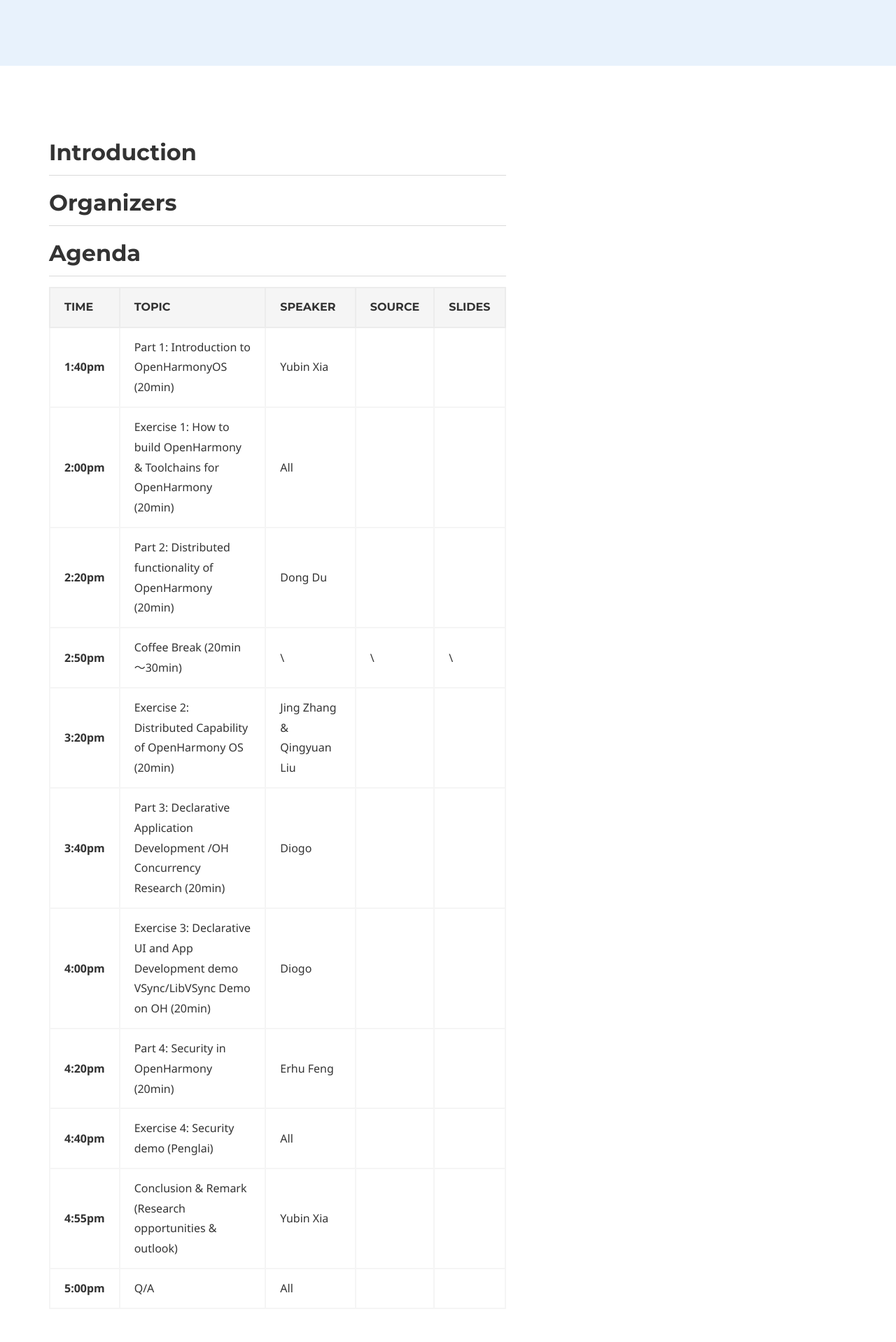
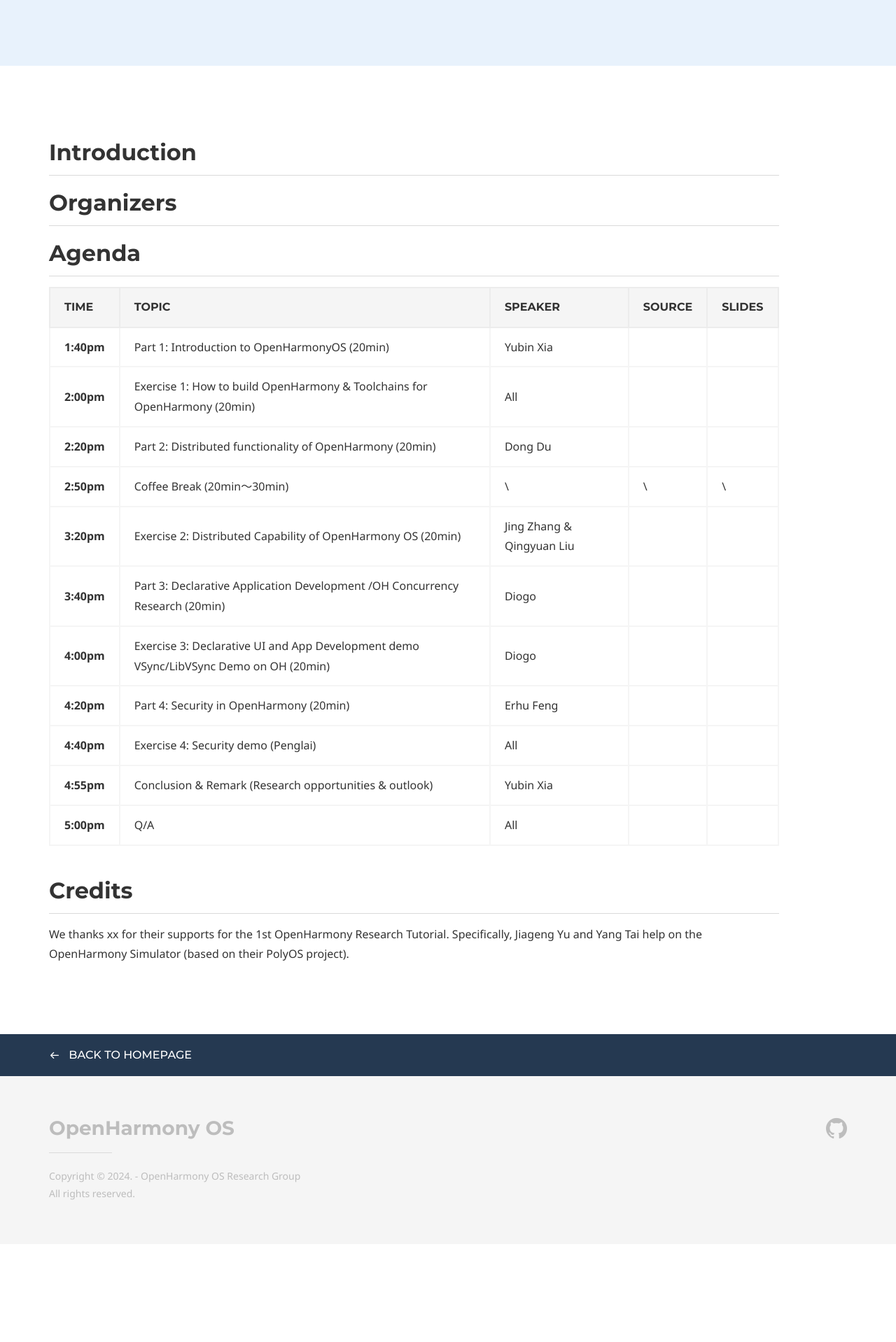
Before and after one commit to openharmony-research/openharmony-research.github.io, a Jekyll site: the page built from tutorial.md, in a window 1280 px wide. Shown: the part 425-2343 px from the top of the page at 70% size. Built offline with Jekyll 4.4.1, drawn with Linux system fonts in a browser that asks for light colours; some web fonts are replaced; after the commit the page ends 2203 px from its top, so only the background shows below that.

Commit message:
template update: increase the width of the content
Signed-off-by: Dong Du <Dd_nirvana@sjtu.edu.cn>

```diff
--- a/doks-theme/_layouts/default.html
+++ b/doks-theme/_layouts/default.html
@@ -64,11 +64,12 @@
 		<div class="section">
 			<div class="container">
 				<div class="row">
-					<div class="col-md-7">
+					<div class="col-md-11">
 						<div class="content">
 							{{ content }}
 						</div><!-- /.content -->
 					</div><!-- /.col -->
+					<!-- the following is commented by Dd to remove the Table of Contents (ToC) part in the page-->
 					<!--
 					<div class="col-md-4 col-md-offset-1">
 						<div class="sections-list-wrapper">
```
